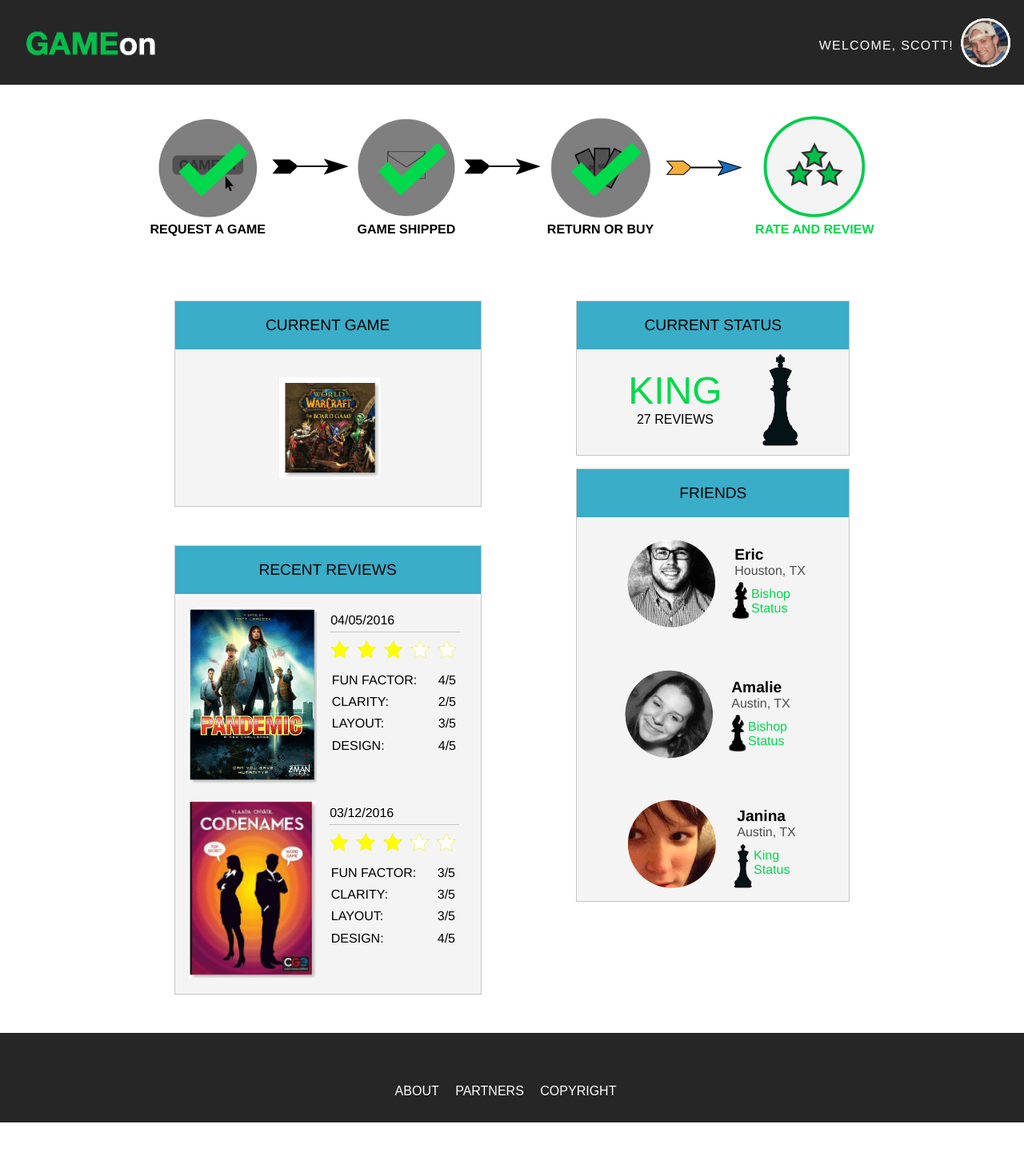
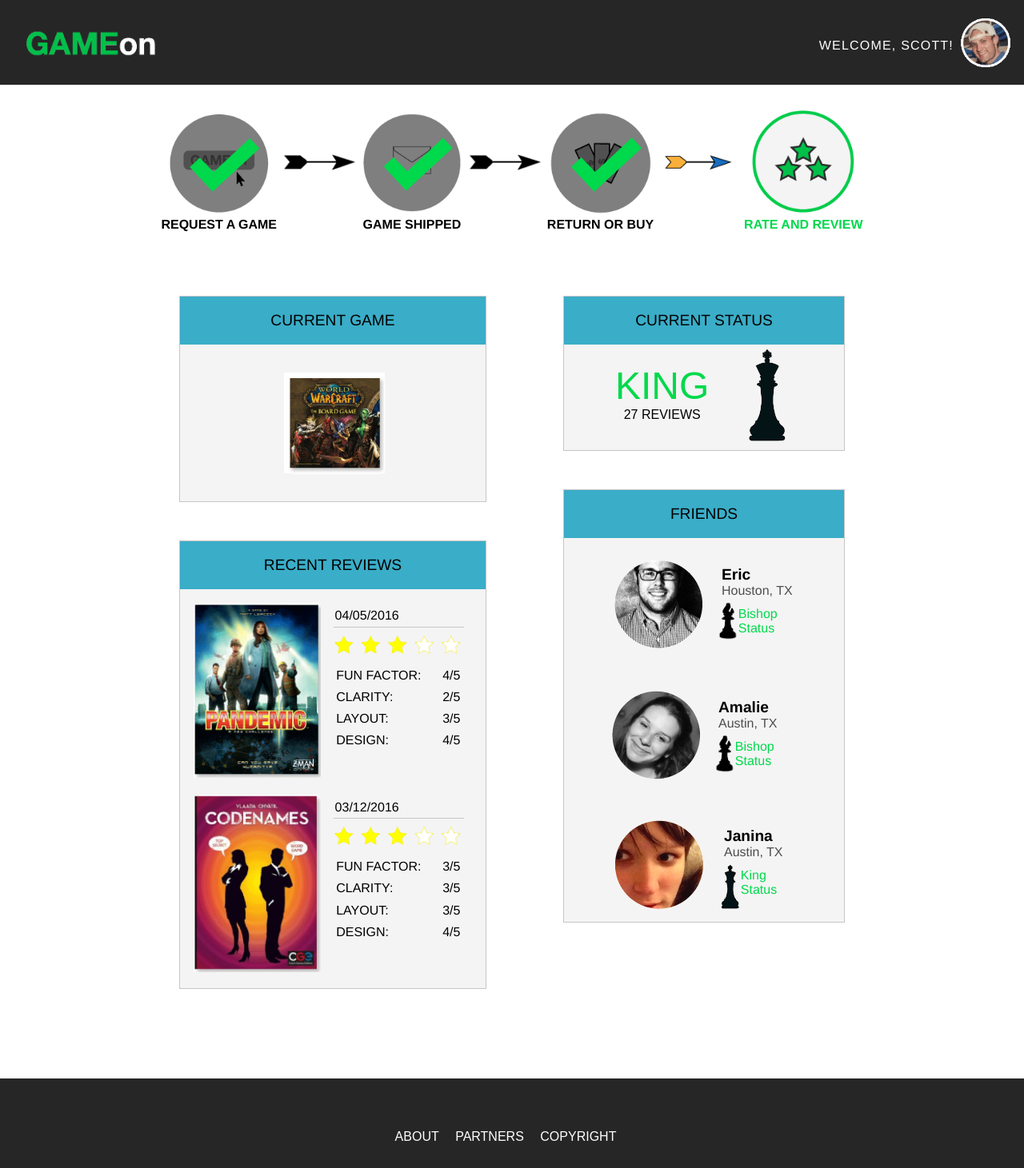
Before and after one commit to scottanderson5/GAME-ON, a Jekyll site: the page built from profile.html, in a window 1280 px wide. Shown: the whole page at 80% size. Built offline with Jekyll 4.4.1, drawn with Linux system fonts in a browser that asks for light colours; before the commit the page ends 1404 px from its top, so only the background shows below that.

Commit message:
Profile Page Upadted and Responsive

```diff
--- a/_sass/_profilepage.scss
+++ b/_sass/_profilepage.scss
@@ -34,7 +34,7 @@
 		text-decoration: none;
 	}
 
-	@media (min-width: 900px){
+	@media (min-width: 600px){
 		display: inline-block;
 	}
 
@@ -49,7 +49,7 @@
 		color: $MainFontColor;
 	}
 
-	@media (min-width: 900px){
+	@media (min-width: 600px){
 		display: inline-block;
 	}
 
@@ -69,6 +69,10 @@
 .step-sizing-profile{
 	width: 13em;
 
+	@media (min-width: 600px){
+		width: 7em;
+	}
+
 	@media (min-width: 900px){
 		width: 8em;
 	}
@@ -78,17 +82,30 @@
 	display: none;
 	margin: 1em 0.5em 1.5em 0em;
 
+	@media (min-width: 600px){
+		display: inline-block;
+		margin: 1em 0.5em 3.25em 0em;
+		width: 3em;
+	}
+
 	@media (min-width: 900px){
-		display: inline-block;
+		margin: 1em 0.5em 2em 0em;
+		width: 6em;
 	}
+
 }
 
 .works-arrow-profileB{
 	display: none;
 	margin: 0em 0em 4.5em 0em;
 
+	@media (min-width: 600px){
+		display: inline-block;
+		width: 3em;
+	}
+
 	@media (min-width: 900px){
-		display: inline-block;
+		width: 6em;
 	}
 }
 
@@ -108,6 +125,15 @@
 .dashboard-wrap{
 	overflow: hidden;
 	margin: 0 auto 4em auto;
+	width: 90%;
+
+	@media (min-width: 600px){
+		width: 80%;
+	}
+
+	@media (min-width: 900px){
+		width: 65%;
+	}
 }
 
 //CURRENT GAME
@@ -116,8 +142,13 @@
 	width: 24em;
 	margin: 0 auto;
 
+	@media (min-width: 600px){
+		width: 20em;
+		float: left;
+	}
+
 	@media (min-width: 900px){
-		float: left;
+		width: 24em;
 	}
 }
 
@@ -133,7 +164,15 @@
 }
 
 .thegame{
-	margin: 2em 0em 0em 8em;
+	margin: 2em 0em 0em 7.5em;
+
+	@media (min-width: 600px){
+		margin: 2em 0em 0em 6em;
+	}
+
+	@media (min-width: 900px){
+		margin: 2em 0em 0em 8em;
+	}
 }
 
 //RECENT REVIEWS
@@ -167,13 +206,26 @@
 	margin: 0em 0em 0em 1em;
 }
 
-.single-review-wrap-picture-sizing{
-	width: 10em;
+.recent-review-pic{
+	width: 8em;
+
+	@media (min-width: 900px){
+		width: 10em;
+	}
 }
 
 .single-review-wrap-info{
 	float: left;
 	margin: 0em 0em 0em 1em;
+	font-size: 0.9em;
+
+	@media (min-width: 600px){
+		font-size: 0.8em;
+	}
+
+	@media (min-width: 900px){
+		font-size: 1em;
+	}
 }
 
 .review-date{
@@ -224,9 +276,14 @@
 	width: 22em;
 	margin: 1em auto;
 
-	@media (min-width: 900px){
+	@media (min-width: 600px){
+		width: 19em;
 		margin: 0;
 		float: right;
+	}
+
+	@media (min-width: 900px){
+		width: 22em;
 	}
 }
 
@@ -234,6 +291,7 @@
 	border: 1px solid $BorderColor;
 	background-color: $BackgroundColor;
 	height: 12em;
+	margin: 0em 0em 3em 0em;
 }
 
 .user-status-description{
--- a/profile.html
+++ b/profile.html
@@ -10,7 +10,7 @@
 
 <!-- PROGRESS TRACKER -->
 		<div class="row">
-				<div class="col col-10 works-explained-profile">
+				<div class="works-explained-profile">
 
 					<div class="step-wrap-profile">
 						<a class="js-open-modal" href="#" data-modal-id="popup">
@@ -60,7 +60,7 @@
 <!-- Main Dash -->
 
 			<div class="row">
-				<div class="col col-8 dashboard-wrap">
+				<div class="dashboard-wrap">
 
 <!-- Recent Reviews -->
 
@@ -84,7 +84,7 @@
 						<div class="user-reviews-bottom">
 							<div class="single-review-wrap">
 								<div class="single-review-wrap-picture">
-									<img src="Assets/pandemic.gif">
+									<img src="Assets/pandemic.gif" class="recent-review-pic">
 								</div>
 								<div class="single-review-wrap-info">
 									<div class="review-date">
@@ -114,7 +114,7 @@
 
 							<div class="single-review-wrap">
 								<div class="single-review-wrap-picture">
-									<img src="Assets/codenames.gif" class="single-review-wrap-picture-sizing">
+									<img src="Assets/codenames.gif" class="recent-review-pic">
 								</div>
 								<div class="single-review-wrap-info">
 									<div class="review-date">
@@ -147,7 +147,7 @@
 
 <!-- STATUS -->
 
-					<div class="col col-5 user-details-wrap">
+					<div class="user-details-wrap">
 
 						<div class="user-details-status">
 							<div class="user-reviews-top">
```
